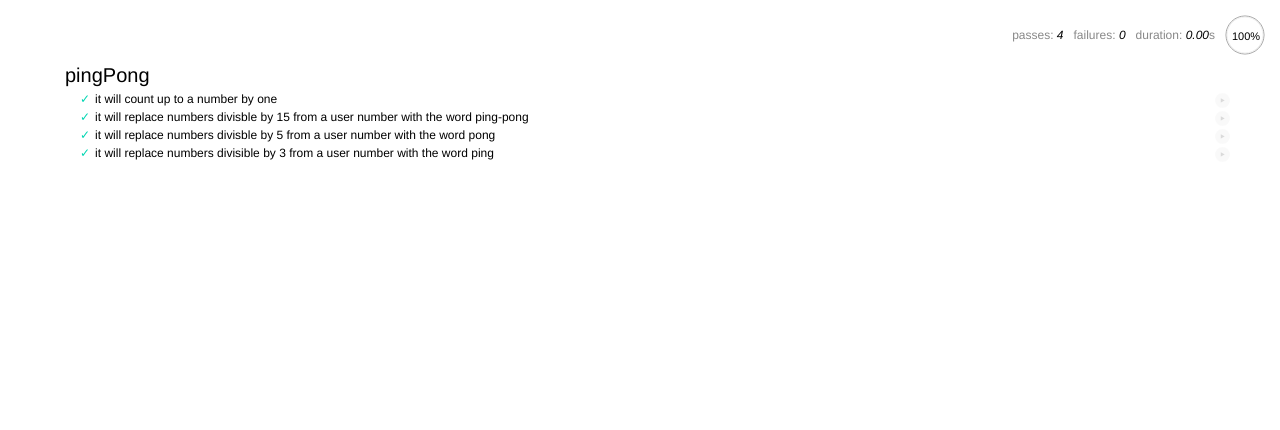
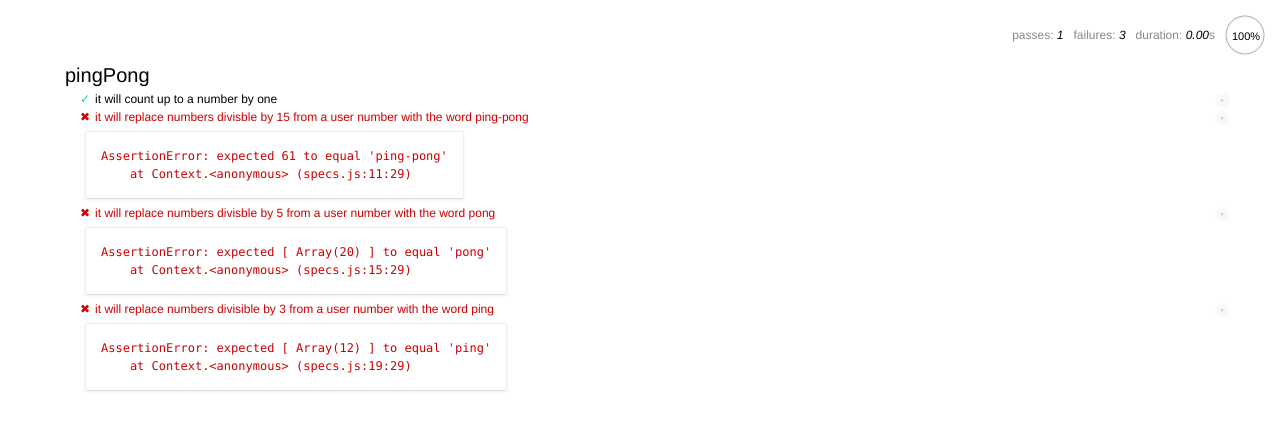
Before and after one commit to swagner23q/pingPong, a plain HTML site: page specs/spec-runner.html in a window 1280 px wide. Drawn offline with Linux system fonts and the light colour scheme.

Commit message:
begin troubleshooting else statement to output numbers divisible by 5

```diff
--- a/js/scripts.js
+++ b/js/scripts.js
@@ -13,22 +13,23 @@
 //   }
 // }
 var pingPong = function(userNumber) {
-  var result = [];
+  var outcome = [];
   for (var i = 1; i <= userNumber; i ++) {
-    result.push(i);
+    outcome.push(i);
   }
     if (userNumber % 15 === 0) {
-      return ("ping-pong");
-
-    } else if (userNumber % 5 === 0) {
-      return ("pong");
-
-    } else if (userNumber % 3 === 0) {
-      return ("ping");
-
-    } else {
-      }
-    return result;
+      return (outcome.push(i));
+    }
+    //
+    // } else if (userNumber % 5 === 0) {
+    //   return (result + (result.replace("pong")));
+    //
+    // } else if (userNumber % 3 === 0) {
+    //   return ("ping");
+    //
+    // } else {
+    //   }
+    return outcome;
 }
 
 
```
Also changed, not shown: index.html (+4 -2 lines).
